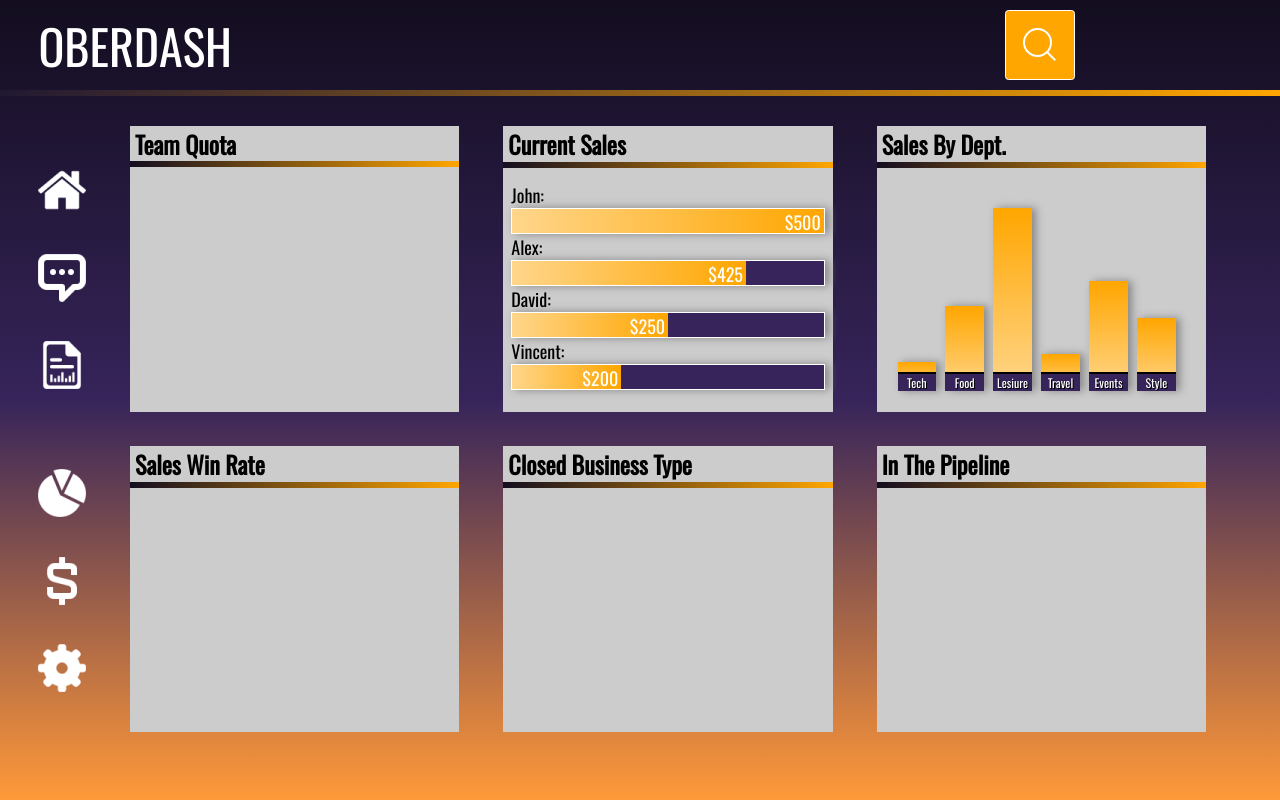
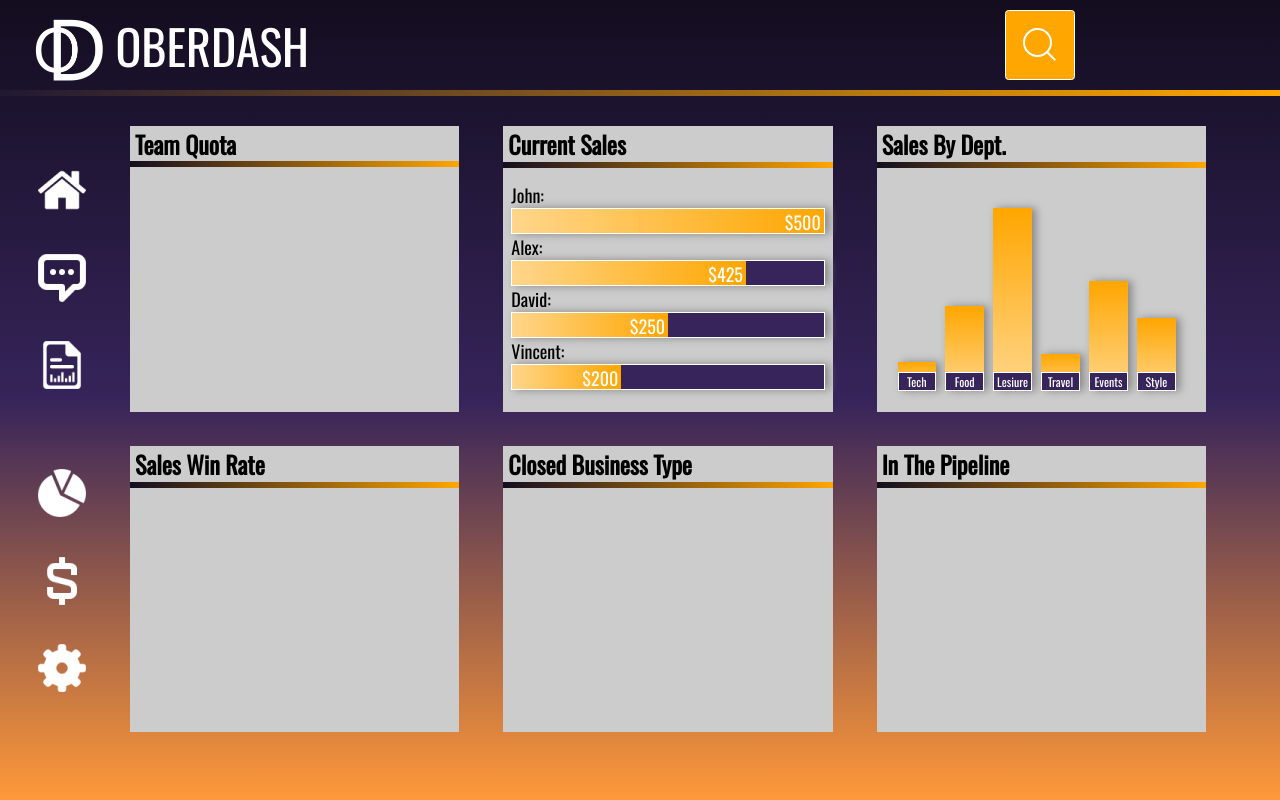
Before and after one commit to oberthewhat/ACA_web101_John_obertubbesing, a plain HTML site: page src/dashboard/dashboard.html in a window 1280 px wide. Drawn offline with nearby package versions, Linux system fonts and the light colour scheme.

Commit message:
its 230 am. updated dash again

```diff
--- a/src/dashboard/dashboard.css
+++ b/src/dashboard/dashboard.css
@@ -43,12 +43,25 @@ nav {
     background-image: linear-gradient(to right, rgb(19, 13, 31), rgb(255, 166, 0));
 }
 
+.logoimg {
+    display: flex;
+    justify-content: center;
+    align-items: center;
+    overflow: hidden;
+}
+
+.logoimg img {
+    flex-shrink: 0;
+    width: 50%;
+    margin-top: 10px;
+}
+
 .logo {
     flex: 1;
     color: white;
     font-family: 'Oswald', sans-serif;
     font-size: 300%;
-    margin: 3%;
+    margin: -2%;
 }
 
 .main {
@@ -149,11 +162,10 @@ h1 {
 
 .barlabel {
     position: absolute;
-    border-top: 2px solid black;
+    border: 1px solid white;
     background: rgb(54, 36, 90);
     bottom: 0;
     width: 100%;
-    text-shadow: 1px 1px 0px black;
     color: white;
 }
 
@@ -333,11 +345,12 @@ input:after {
     .sidebar {
         display: none;
     }
-    .container {
-        display: none;
-    }
+    .container {}
     body {
         height: auto;
+    }
+    .logo {
+        display: none;
     }
     .main {
         display: flex;
--- a/src/dashboard/dashboard.html
+++ b/src/dashboard/dashboard.html
@@ -13,6 +13,9 @@
 <body>
 
     <nav>
+        <div class="logoimg">
+            <img src="./oberdashlogo.png" alt="">
+        </div>
         <div class="logo">
             OBERDASH
         </div>
```
Also changed, not shown: src/projects/projects.html (+1 -1 lines), src/dashboard/oberdashlogo.png (added).
